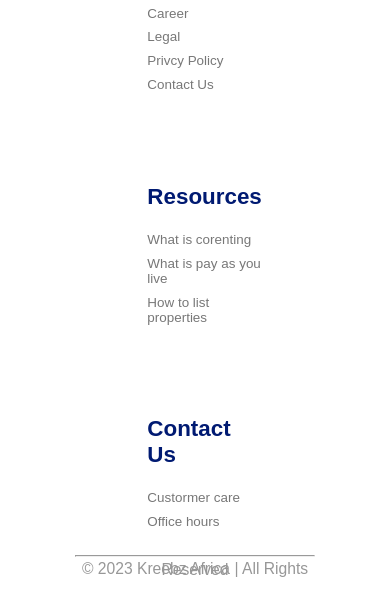
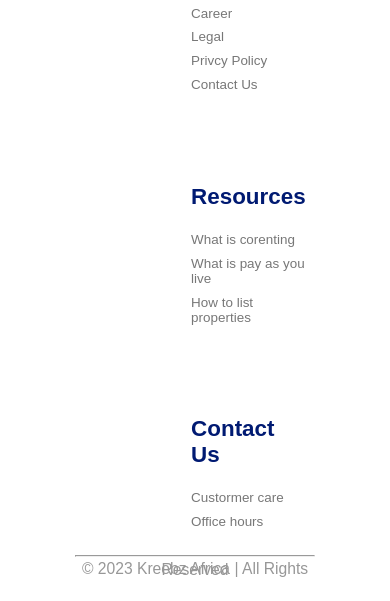
Before and after one commit to 01alex01/https---github.com-01alex01-kreebz, a website: page index.html in a window 390 px wide. Shown: the part 7877-8478 px from the top of the page. Drawn offline with Linux system fonts and the light colour scheme; files that its build step writes are made by us from their sources.

Commit message:
woring on the footer responsiveness

```diff
--- a/sass/layout/_footer.scss
+++ b/sass/layout/_footer.scss
@@ -36,6 +36,10 @@
 
                 margin-left: 1px;
                 margin-right: 1px;
+
+                @include respond(tab-port){
+                    margin-left: 4rem !important;
+                }
 
 
                 &-list {
```
Also changed, not shown: css/style.css.
